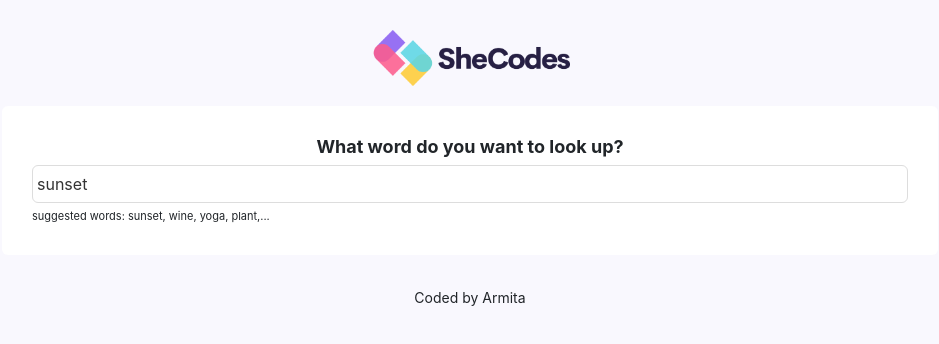
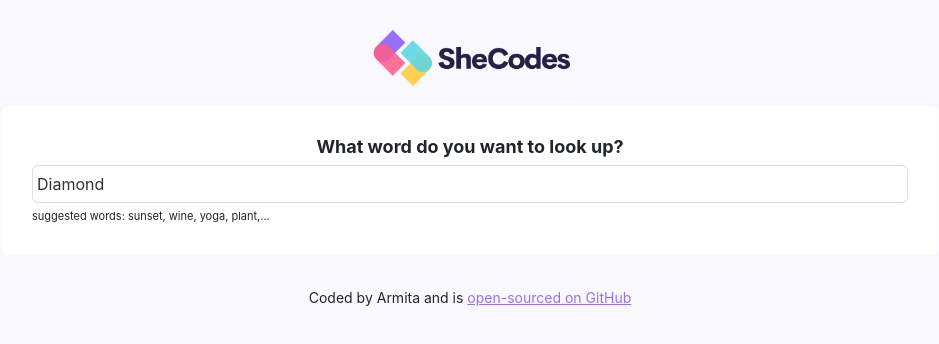
Before and after one commit to nili-vjd/dictionary-project, a React (Create React App) app: page / in a window 1280 px wide. Shown: the top 344 px of the page, without its empty margins (170-1109 px from the left). Built offline with nearby package versions, Linux system fonts and the light colour scheme; no server answers.

Commit message:
Added GitHub link

```diff
--- a/src/App.js
+++ b/src/App.js
@@ -9,11 +9,20 @@ export default function App() {
         <header className="App-header">
           <img src={logo} className="App-logo" alt="logo" />
           <main>
-            <Dictionary defaultKeyword="sunset" />
+            <Dictionary defaultKeyword="Diamond" />
           </main>
           <footer className="App-footer">
             {" "}
-            <small>Coded by Armita</small>
+            <small>
+              Coded by Armita and is{" "}
+              <a
+                href="https://github.com/nili-vjd/dictionary-project"
+                target="_blank"
+                rel="noreferrer"
+              >
+                open-sourced on GitHub
+              </a>
+            </small>
           </footer>
         </header>
       </div>
```
